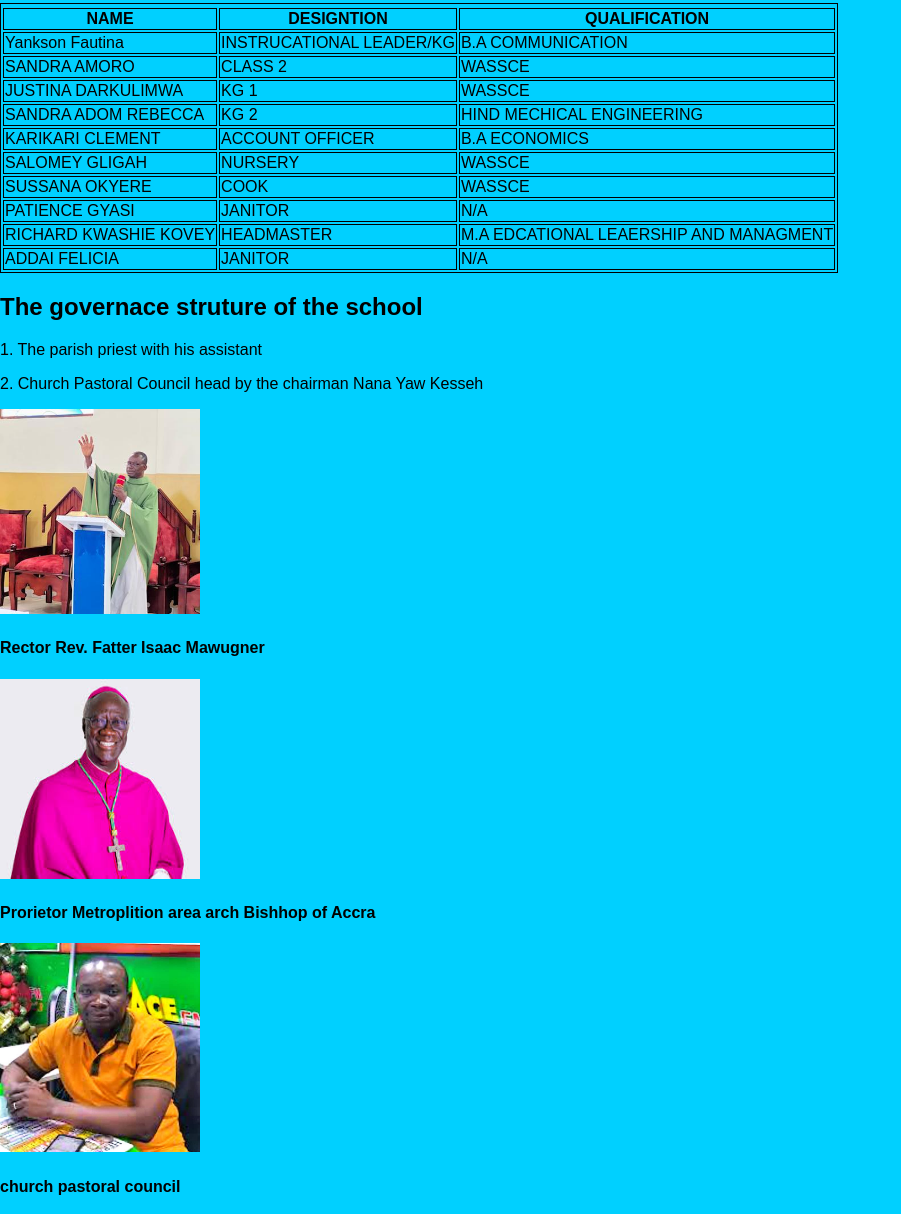
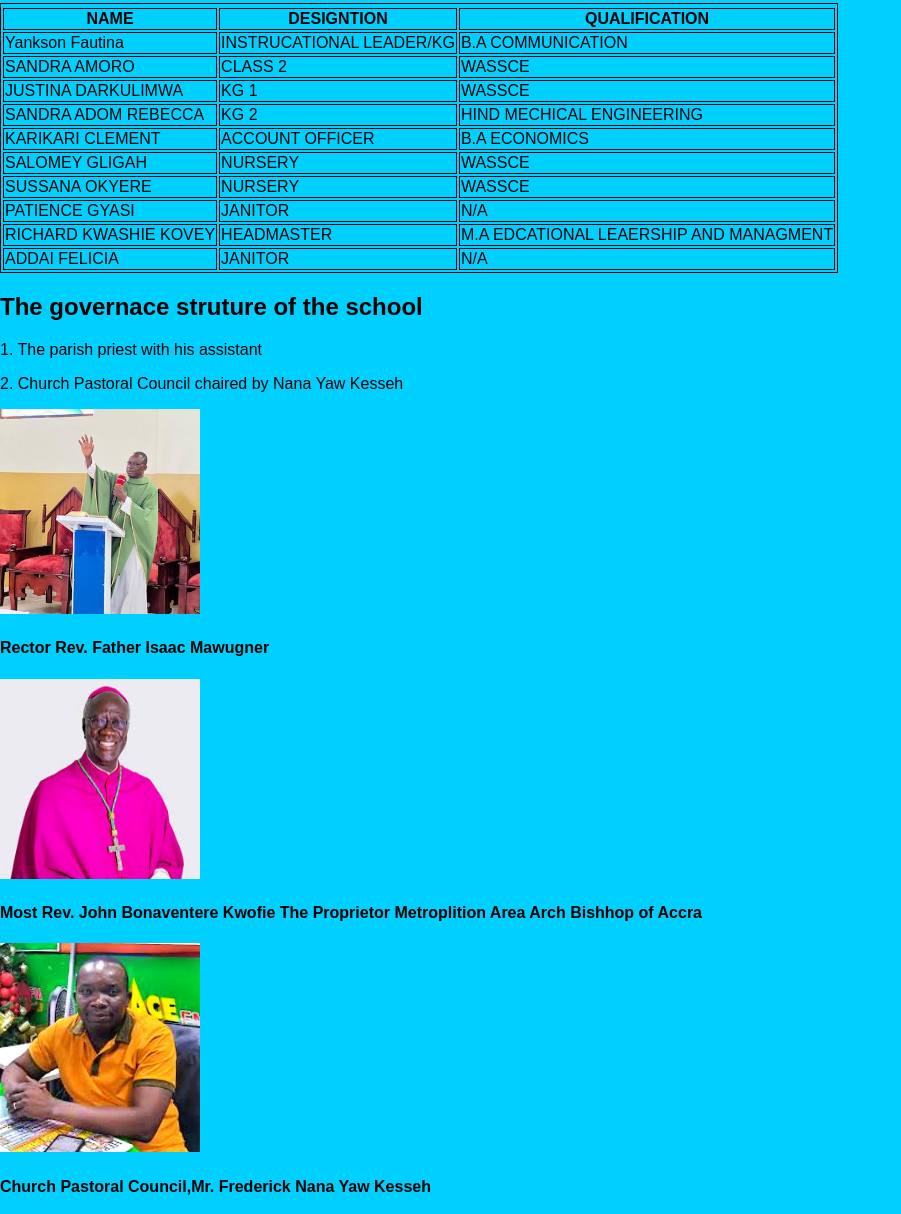
Before and after one commit to elorm-11/holy-trinity-website-1, a plain HTML site: page about.html in a window 1280 px wide. Shown: the part 713-1927 px from the top of the page, without its empty margins (0-901 px from the left). Drawn offline with Linux system fonts and the light colour scheme.

Commit message:
4 COMMIT

```diff
--- a/about.html
+++ b/about.html
@@ -71,8 +71,8 @@
 
              <h3>Team work</h3>
 
-    <p>-collaboration   -Creativity</p>
-    <P>-Communication     -Innovation</P>
+    <p>-collaboration -Creativity</p>
+    <P>-Communication    -Innovation</P>
 
 
     <style>
@@ -119,7 +119,7 @@
         </tr>
         <tr>
             <td>SUSSANA OKYERE</td>
-            <td>COOK</td>
+            <td>NURSERY</td>
             <td>WASSCE</td>
         </tr>
         <tr>
@@ -142,13 +142,13 @@
     <H2>The governace struture of the school</H2>
 
     <p>1. The parish priest with his assistant</p>
-    <p>2. Church Pastoral Council head by the chairman Nana Yaw Kesseh</p>
+    <p>2. Church Pastoral Council chaired by Nana Yaw Kesseh</p>
     <img src="thumbnail.jpg"width="200">
-    <h4>Rector Rev. Fatter Isaac Mawugner</h4>
+    <h4>Rector Rev. Father Isaac Mawugner</h4>
     <img src="download (1).jpg"width="200" height="200">
-    <h4>Prorietor Metroplition area arch Bishhop of Accra</h4>
+    <h4>Most Rev. John Bonaventere Kwofie The Proprietor Metroplition Area Arch Bishhop of Accra</h4>
     <img src="thumbnail (3).jpg"width="200">
-    <h4>church pastoral council</h4>
+    <h4>Church Pastoral Council,Mr. Frederick Nana Yaw Kesseh</h4>
     <img src="IMG_20241112_081359_373@-1351742021 (1).jpg"width="200">
     <h4>Headmaster, Mr.Richard Kwashie Kovey </h4>
 <style>
```
